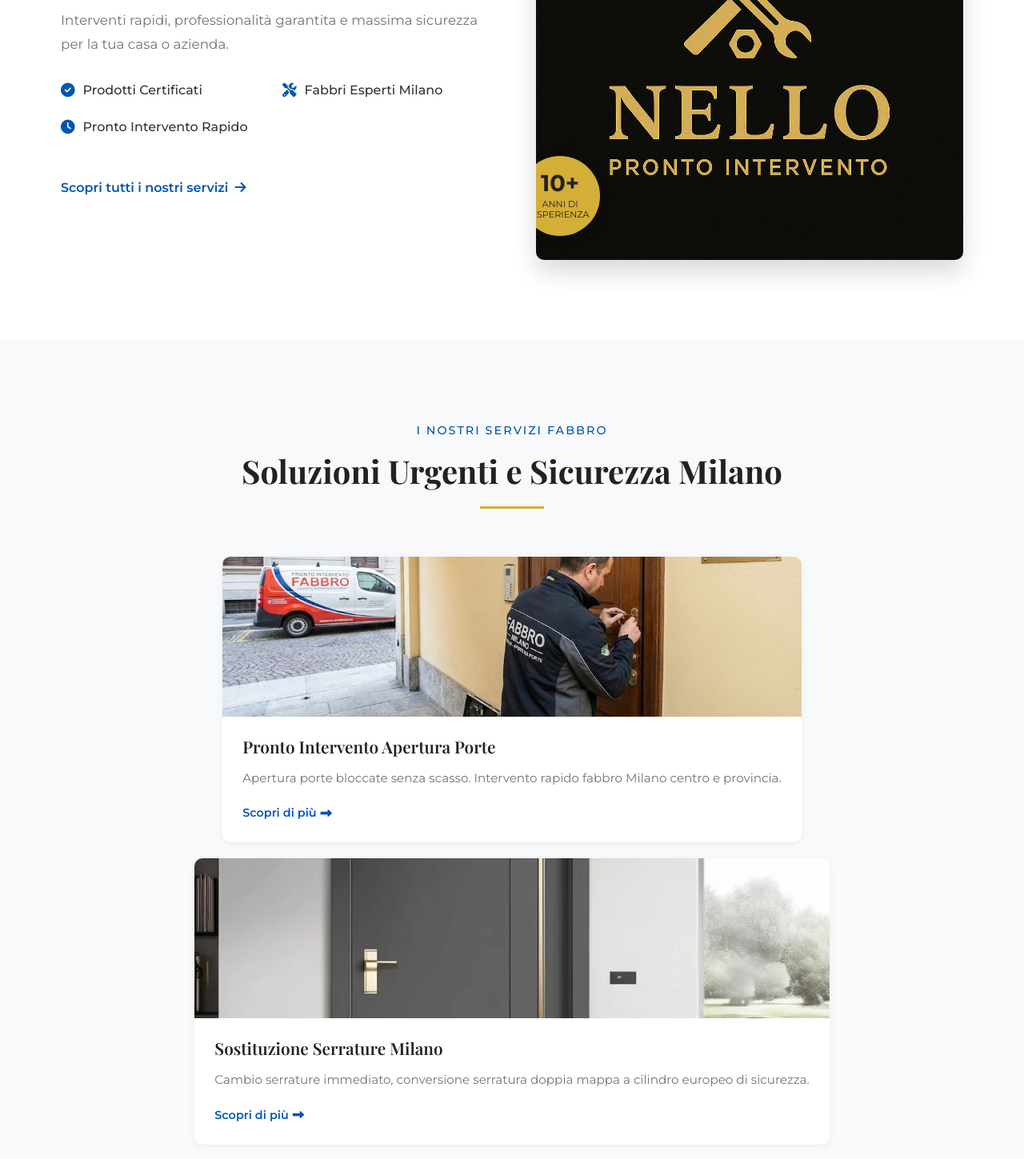
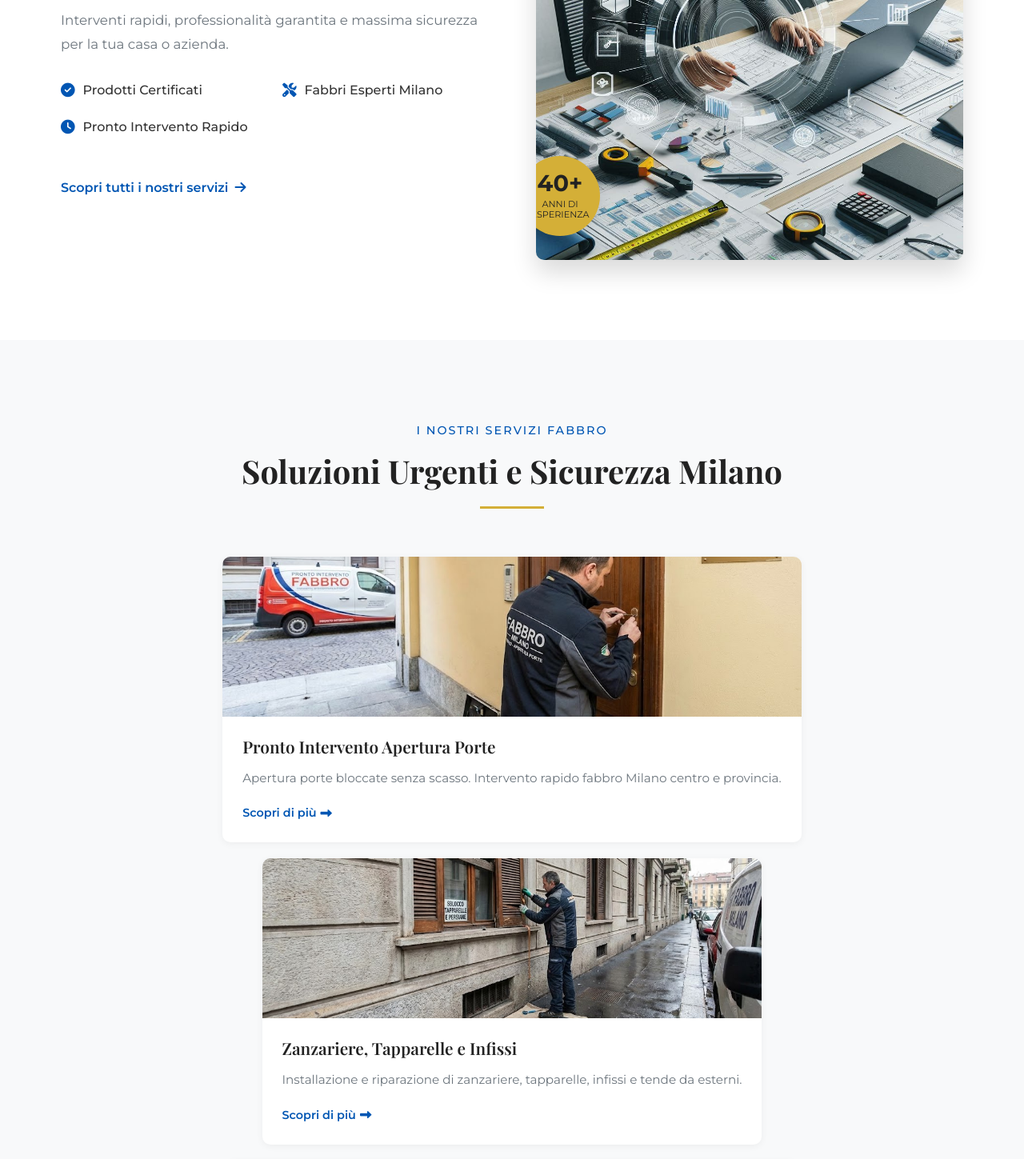
Before and after one commit to nicolamaraschi/website-client-ferramenta, a React (Create React App) app: page /main#/main in a window 1280 px wide. Shown: the part 1330-2779 px from the top of the page at 80% size. Built offline with nearby package versions, Linux system fonts and the light colour scheme.

Commit message:
Update Home.js: remove 30 min, add new services, 40 years exp, change photo

```diff
--- a/src/pages/Home.js
+++ b/src/pages/Home.js
@@ -54,7 +54,7 @@ const Home = () => {
       "opens": "00:00",
       "closes": "23:59"
     },
-    "description": "Pronto intervento fabbro Milano 24h per apertura porte, cambio serrature, riparazione tapparelle e serrande. Arrivo in 30 minuti."
+    "description": "Pronto intervento fabbro Milano 24h per apertura porte, cambio serrature, riparazione tapparelle e serrande."
   };
 
   // Stato per il floating contact menu
@@ -153,9 +153,19 @@ const Home = () => {
       images: ["aperturaPorte.jpg", "aperturaPorte.jpg", "aperturaPorte.jpg"]
     },
     {
-      title: "Sostituzione Serrature Milano",
-      description: "Cambio serrature immediato, conversione serratura doppia mappa a cilindro europeo di sicurezza.",
-      images: ["portaBlindata.webp", "portaBlindata.webp", "portaBlindata.webp"]
+      title: "Zanzariere, Tapparelle e Infissi",
+      description: "Installazione e riparazione di zanzariere, tapparelle, infissi e tende da esterni.",
+      images: ["sblocco.jpg", "sblocco.jpg", "sblocco.jpg"]
+    },
+    {
+      title: "Basculanti e Saracinesche Motorizzate",
+      description: "Assistenza tecnica per porte basculanti per box auto e saracinesche negozi motorizzate.",
+      images: ["serrande.jpg", "serrande.jpg", "serrande.jpg"]
+    },
+    {
+      title: "Demolizione e Soppalchi",
+      description: "Demolizione e costruzione soppalchi su misura. Lavorazioni in ferro per ringhiere e balconi.",
+      images: ["riparazioneCancelli.jpg", "riparazioneCancelli.jpg", "riparazioneCancelli.jpg"]
     },
     {
       title: "Riparazione Inferriate e Grate",
@@ -163,19 +173,9 @@ const Home = () => {
       images: ["inferiata.jpeg", "inferiata.jpeg", "inferiata.jpeg"]
     },
     {
-      title: "Riparazione Cancelli Automatici",
-      description: "Assistenza tecnica per cancelli elettrici e recinzioni. Manutenzione ordinaria e straordinaria.",
-      images: ["riparazioneCancelli.jpg", "riparazioneCancelli.jpg", "riparazioneCancelli.jpg"]
-    },
-    {
-      title: "Sblocco Tapparelle e Persiane",
-      description: "Fabbro per sblocco tapparelle incastrate, sostituzione cinghie e motorizzazione tapparelle.",
-      images: ["sblocco.jpg", "sblocco.jpg", "sblocco.jpg"]
-    },
-    {
-      title: "Serrande Negozi Milano",
-      description: "Riparazione e sblocco serrande metalliche per negozi e box auto. Intervento urgente h24.",
-      images: ["serrande.jpg", "serrande.jpg", "serrande.jpg"]
+      title: "Sostituzione Serrature Milano",
+      description: "Cambio serrature immediato, conversione serratura doppia mappa a cilindro europeo.",
+      images: ["portaBlindata.webp", "portaBlindata.webp", "portaBlindata.webp"]
     }
   ];
 
@@ -193,7 +193,7 @@ const Home = () => {
     <div className="home-page">
       <Helmet>
         <title>Pronto Intervento Fabbro Milano 24h | Apertura Porte e Cambio Serrature</title>
-        <meta name="description" content="Cerchi un Fabbro a Milano? Pronto Intervento Fabbro 24h per apertura porte bloccate, cambio serrature, sblocco tapparelle e serrande. Arrivo in 30 minuti!" />
+        <meta name="description" content="Cerchi un Fabbro a Milano? Pronto Intervento Fabbro 24h per apertura porte bloccate, cambio serrature, sblocco tapparelle e serrande." />
         <link rel="canonical" href="https://nicolamaraschi.github.io/website-client-ferramenta" />
         <meta name="keywords" content="fabbro milano, pronto intervento fabbro milano, apertura porte milano, cambio serratura milano, fabbro urgente" />
       </Helmet>
@@ -213,7 +213,7 @@ const Home = () => {
           <div className="hero-overlay"></div>
           <div className="hero-content">
             <h1>Pronto Intervento Fabbro <br /> Milano e Provincia</h1>
-            <p>Emergenza Fabbro 24h? Interveniamo in 30 minuti in tutta Milano per apertura porte bloccate, cambio serrature e riparazioni urgenti.</p>
+            <p>Emergenza Fabbro 24h? Interveniamo in tutta Milano per apertura porte bloccate, cambio serrature e riparazioni urgenti.</p>
             <div className="hero-cta">
               <a href="tel:+393923842491" className="btn-primary" title="Chiama Subito Fabbro Milano">Chiama Ora: 392 3842491</a>
               <Link to="/preventivo" className="btn-secondary">Richiedi Preventivo</Link>
@@ -268,9 +268,9 @@ const Home = () => {
             </div>
 
             <div className="intro-image">
-              <img src={`${process.env.PUBLIC_URL}/images/logo2.png`} alt="Fabbro Milano Pronto Intervento Carratu'Aniello" />
+              <img src={`${process.env.PUBLIC_URL}/images/consulenza.jpeg`} alt="Fabbro Milano Pronto Intervento Carratu'Aniello" />
               <div className="intro-badge">
-                <span className="years">10+</span>
+                <span className="years">40+</span>
                 <span className="text">Anni di<br />Esperienza</span>
               </div>
             </div>
```
